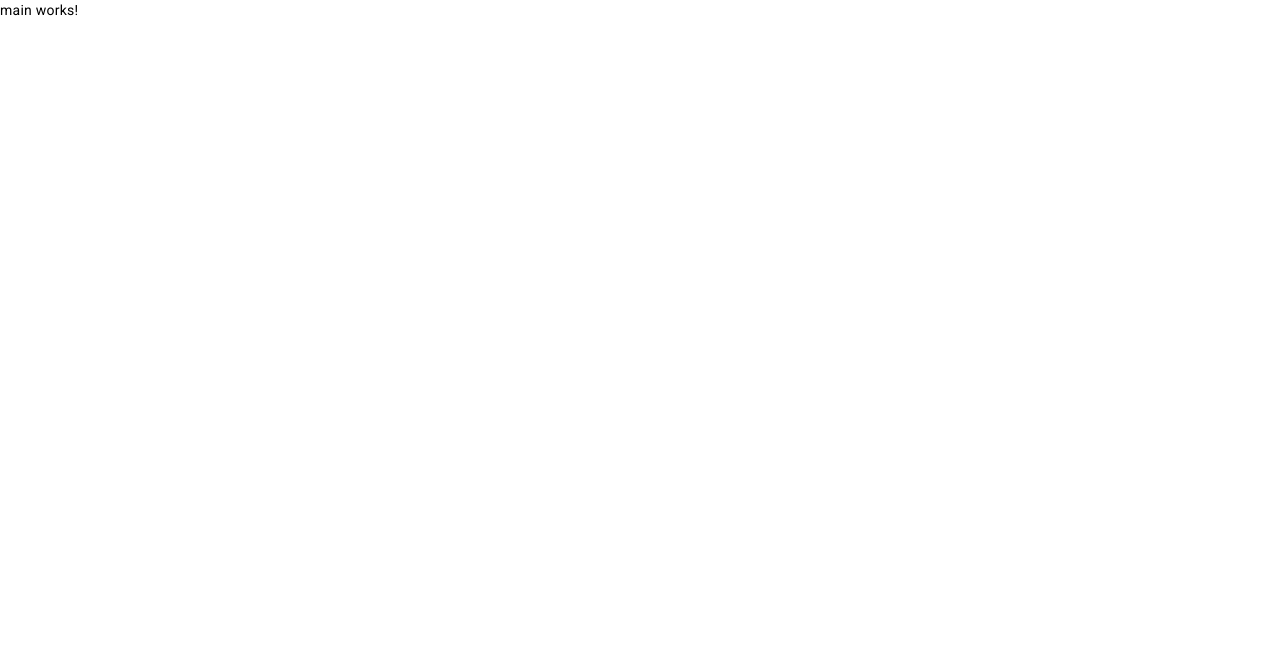
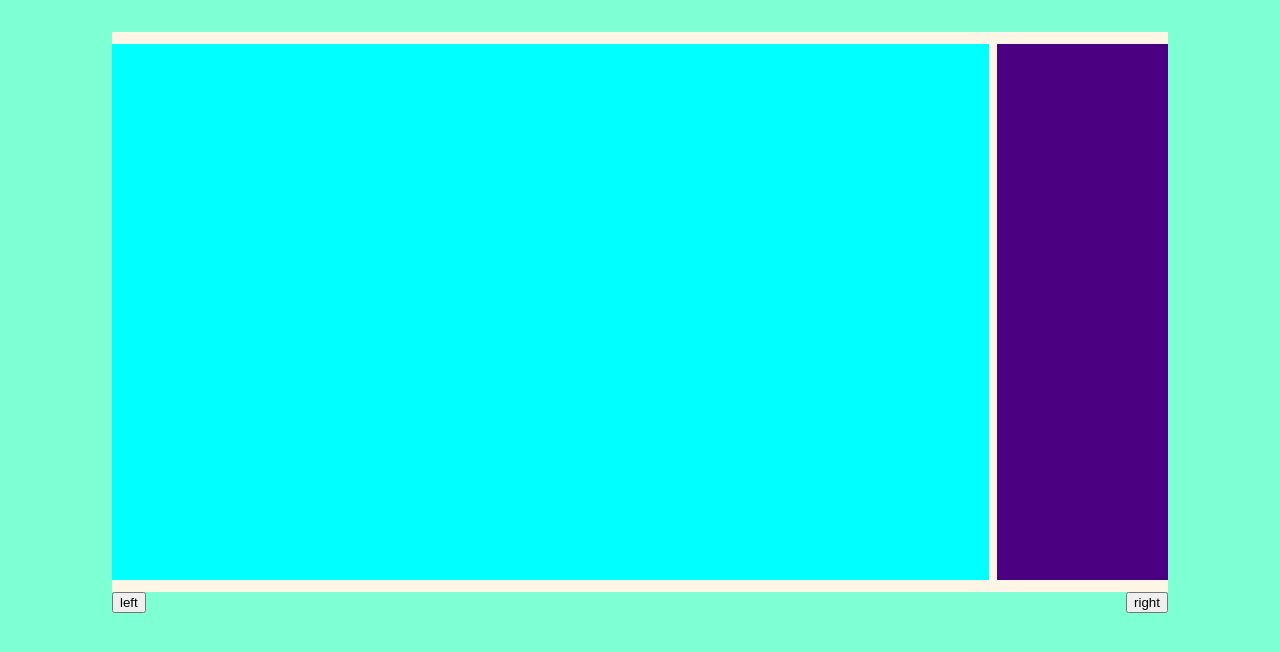
Before and after one commit to SergeiKuznetsov9/AngularStudy, an Angular app: page / in a window 1280 px wide. Shown: the top 652 px of the page. Built offline with nearby package versions, Linux system fonts and the light colour scheme.

Commit message:
SLiderCss

```diff
--- a/src/app/components/main/main.component.html
+++ b/src/app/components/main/main.component.html
@@ -1 +1,13 @@
-<p>main works!</p>
+<div class="root">
+  <div class="slider-container" sli>
+    <div class="slide slide1"></div>
+    <div class="slide slide2"></div>
+    <div class="slide slide3"></div>
+    <div class="slide slide4"></div>
+    <div class="slide slide5"></div>
+  </div>
+  <div class="buttons">
+    <button>left</button>
+    <button>right</button>
+  </div>
+</div>
--- a/src/app/components/main/main.component.scss
+++ b/src/app/components/main/main.component.scss
@@ -0,0 +1,74 @@
+.root {
+    width: 100%;
+    height: 100vh;
+    background-color: aquamarine;
+    display: flex;
+    flex-direction: column;
+    align-items: center;
+}
+
+.slider-container {
+    width: 66rem;
+    height: 35rem;
+
+
+    margin-top: 2rem;
+    overflow-x: scroll;
+    scroll-snap-type: x mandatory;
+    background-color: oldlace;
+    display: flex;
+    align-items: center;
+
+}
+
+.slide {
+    height: 32rem;
+
+
+    margin-left: 0.5rem;
+    height: 90%;
+    scroll-snap-align: start;
+    padding: 1rem;
+/*     display: flex;
+    align-items: center;
+    justify-content: center;
+    text-align: center; */
+
+
+}
+
+.slide1 {
+    /* width: 20rem; */
+    background-color: aqua;
+    flex: 0 0 80%;
+}
+
+.slide2 {
+    /* width: 30rem; */
+    flex: 0 0 60%;
+    background-color: indigo;
+}
+
+.slide3 {
+    /* width: 25rem; */
+    flex: 0 0 40%;
+    background-color: indianred;
+}
+
+.slide4 {
+    /* width: 35rem; */
+    flex: 0 0 50%;
+    background-color: greenyellow;
+}
+
+.slide5 {
+    /* width: 15rem; */
+    flex: 0 0 80%;
+    background-color: green;
+}
+
+.buttons {
+    width: 66rem;
+    display: flex;
+    justify-content: space-between;
+}
--- a/src/app/components/main/main.component.ts
+++ b/src/app/components/main/main.component.ts
@@ -8,3 +8,4 @@ import { Component } from '@angular/core';
 export class MainComponent {
 
 }
+// https://www.internet-technologies.ru/articles/sozdanie-karuseli-s-pom-css-scroll-snap-i-js.html
```
